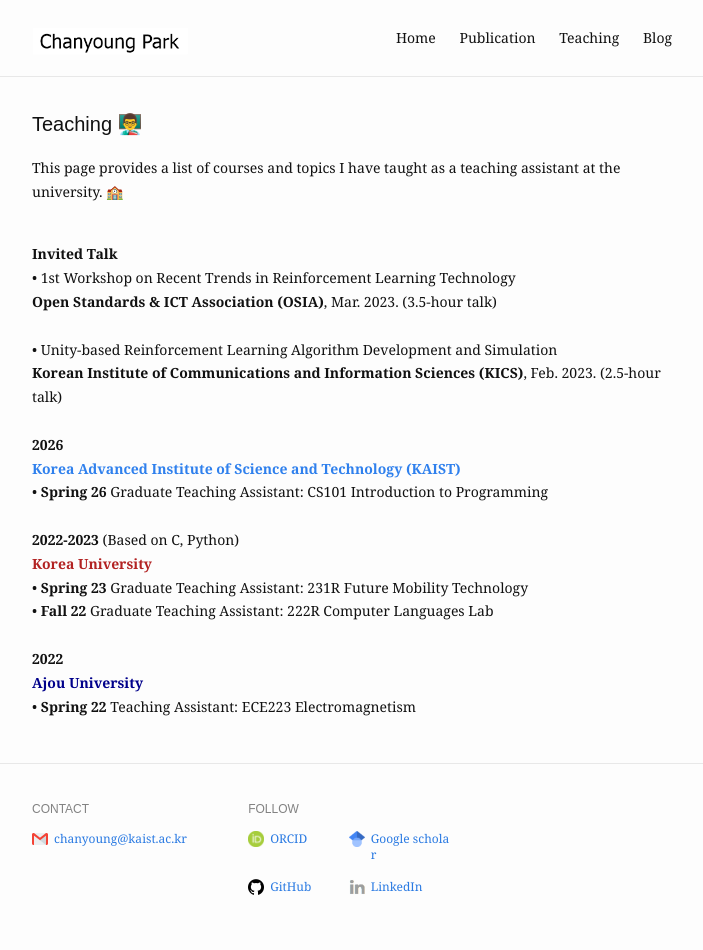
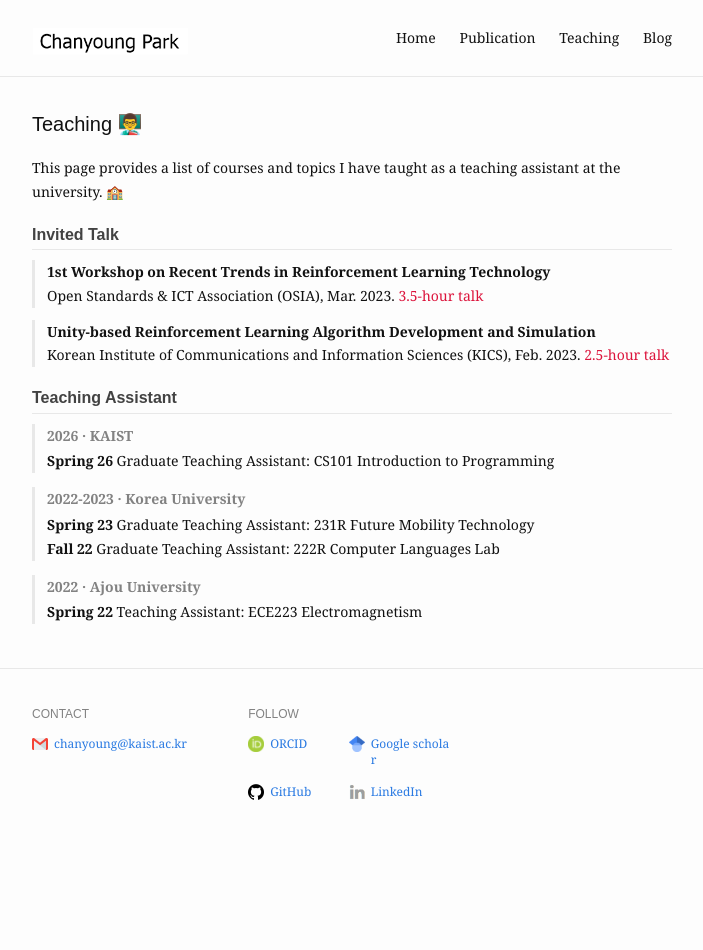
Before and after one commit to cosdeneb/cosdeneb.github.io, a Jekyll site: the page built from teaching.md, in a window 1280 px wide. Shown: the whole page, without its empty margins (288-991 px from the left). Built offline with Jekyll 4.4.1, drawn with Linux system fonts in a browser that asks for light colours; after the commit the page ends 900 px from its top, so only the background shows below that.

Commit message:
font beautification

```diff
--- a/_sass/_site.scss
+++ b/_sass/_site.scss
@@ -11,6 +11,16 @@
   }
 }
 
+.home-highlight {
+  border-left: 3px solid $grey-color-light;
+  padding-left: 12px;
+}
+
+.keyword {
+  color: #168f42;
+  font-weight: bold;
+}
+
 .venue {
   font-weight: bold;
 }
@@ -21,6 +31,10 @@
 
 .venue.conference {
   color: #168f42;
+}
+
+.venue.book {
+  color: #2a7ae2;
 }
 
 .metric {
@@ -47,14 +61,58 @@
   flex: 0 0 112px;
   width: 112px;
   height: 78px;
-  border: 1px solid $grey-color-light;
-  background-color: #fff;
+  border: 1px solid #d7d7d7;
+  background-color: #fafafa;
+  box-shadow: inset 0 0 0 1px #fff;
 }
 
 .publication-content {
   flex: 1;
   min-width: 0;
   line-height: 1.55;
+}
+
+.info-section {
+  clear: both;
+  margin-top: 20px;
+
+  h2 {
+    font-size: 16px;
+    font-weight: bold;
+    line-height: 1.4;
+    color: $grey-color-dark;
+    border-bottom: 1px solid $grey-color-light;
+    margin-bottom: 10px;
+    padding-bottom: 3px;
+  }
+}
+
+.clean-list {
+  margin-left: 0;
+  list-style: none;
+
+  li {
+    border-left: 3px solid $grey-color-light;
+    padding-left: 12px;
+    margin-bottom: 12px;
+  }
+}
+
+.timeline-item {
+  border-left: 3px solid $grey-color-light;
+  padding-left: 12px;
+  margin-bottom: 14px;
+}
+
+.timeline-meta {
+  color: $grey-color;
+  font-weight: bold;
+  margin-bottom: 2px;
+}
+
+.page-intro {
+  border-left: 3px solid $grey-color-light;
+  padding-left: 12px;
 }
 
 @include media-query($on-mobile) {
--- a/teaching.md
+++ b/teaching.md
@@ -5,26 +5,36 @@ slug: /teaching
 ---
 
 This page provides a list of courses and topics I have taught as a teaching assistant at the university. 🏫
-<br/> <br/>
 
-<p>
-  <b>Invited Talk</b> <br/>
-  • 1st Workshop on Recent Trends in Reinforcement Learning Technology <br/>
-  <b>Open Standards & ICT Association (OSIA)</b>, Mar. 2023. (3.5-hour talk) <br/><br/>
+<div class="info-section">
+  <h2>Invited Talk</h2>
+  <ul class="clean-list">
+    <li>
+      <b>1st Workshop on Recent Trends in Reinforcement Learning Technology</b><br/>
+      Open Standards & ICT Association (OSIA), Mar. 2023. <span class="metric">3.5-hour talk</span>
+    </li>
+    <li>
+      <b>Unity-based Reinforcement Learning Algorithm Development and Simulation</b><br/>
+      Korean Institute of Communications and Information Sciences (KICS), Feb. 2023. <span class="metric">2.5-hour talk</span>
+    </li>
+  </ul>
+</div>
 
-  • Unity-based Reinforcement Learning Algorithm Development and Simulation <br/>
-  <b>Korean Institute of Communications and Information Sciences (KICS)</b>, Feb. 2023. (2.5-hour talk) <br/><br/>
+<div class="info-section">
+  <h2>Teaching Assistant</h2>
+  <div class="timeline-item">
+    <div class="timeline-meta">2026 · KAIST</div>
+    <div><b>Spring 26</b> Graduate Teaching Assistant: CS101 Introduction to Programming</div>
+  </div>
 
-  <b>2026</b> <br/>
-  <font color='#2F80ED'><b>Korea Advanced Institute of Science and Technology (KAIST)</b></font> <br/>
-  • <b>Spring 26</b> Graduate Teaching Assistant: CS101 Introduction to Programming <br/><br/>
+  <div class="timeline-item">
+    <div class="timeline-meta">2022-2023 · Korea University</div>
+    <div><b>Spring 23</b> Graduate Teaching Assistant: 231R Future Mobility Technology</div>
+    <div><b>Fall 22</b> Graduate Teaching Assistant: 222R Computer Languages Lab</div>
+  </div>
 
-  <b>2022-2023</b> (Based on C, Python) <br/>
-  <font color='#b22222'><b>Korea University</b></font> <br/>
-  • <b>Spring 23</b> Graduate Teaching Assistant: 231R Future Mobility Technology <br/>
-  • <b>Fall 22</b> Graduate Teaching Assistant: 222R Computer Languages Lab <br/><br/>
-
-  <b>2022</b> <br/>
-  <font color='#00008b'><b>Ajou University</b></font> <br/>
-  • <b>Spring 22</b> Teaching Assistant: ECE223 Electromagnetism
-</p>
+  <div class="timeline-item">
+    <div class="timeline-meta">2022 · Ajou University</div>
+    <div><b>Spring 22</b> Teaching Assistant: ECE223 Electromagnetism</div>
+  </div>
+</div>
```
Also changed, not shown: blog.md (+3 -2 lines), index.md (+3 -3 lines), publication.md (+17 -2 lines), 1 other file.
